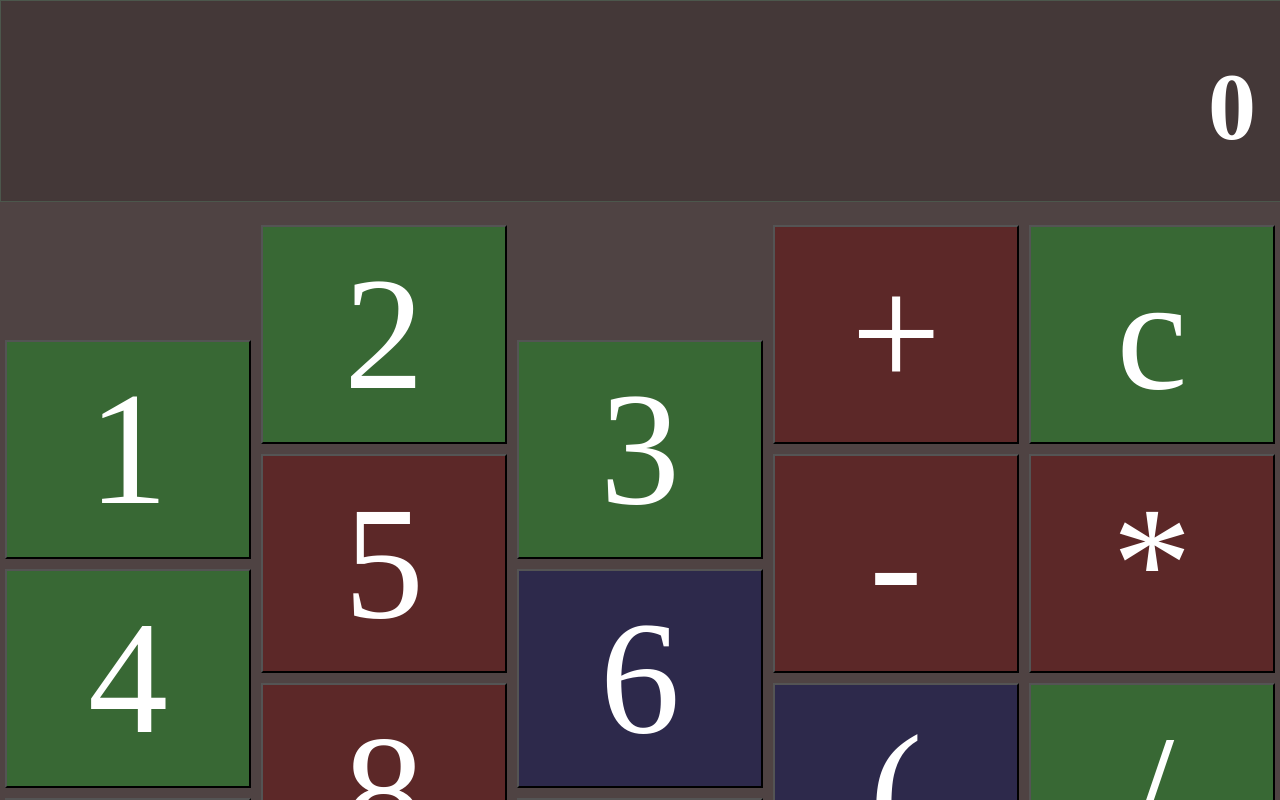
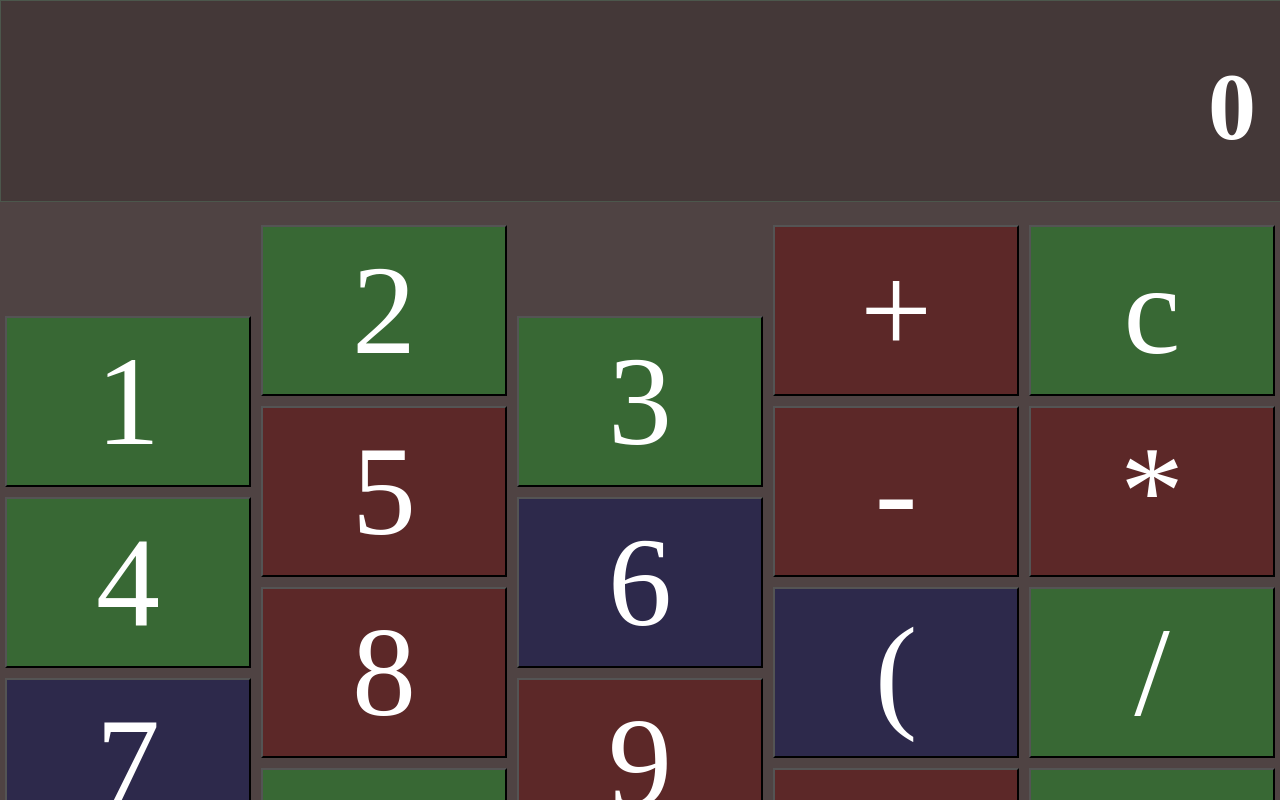
Before and after one commit to Assarzz/Calc-with-svelte-2, a SvelteKit app: page / in a window 1280 px wide. Shown: the top 800 px of the page. Built offline with nearby package versions, Linux system fonts and the light colour scheme; a web font is replaced by a local one.

Commit message:
nästan klar. Äntligen har jag orkat fixa keyboard knapparna så att de har en klickanimation. clear knappen funkar igen. ändrade keyboard stylen så att hela keyboardet får plats på skärmen

```diff
--- a/src/routes/+page.svelte
+++ b/src/routes/+page.svelte
@@ -49,13 +49,16 @@
         else if (event.detail.value == "c"){
 
             let initialItem = new ArrayItem("number", "", 0)
-            const OriginalEquation = {
-                calcArray: [initialItem],
+            let initialArray = new ArrayArray(NaN, [initialItem])
+            let OriginalEquation = {
+                calcArray: initialArray,
                 calculate: calculate,
                 equationValue: 0,
                 currentWorkingItem:initialItem,
+                currentWorkingArray: initialArray,
                 updateCurrentWorkingArrayItem:updateCurrentWorkingArrayItem,
                 renewCurrentWorkingItem:renewCurrentWorkingItem,
+                turnCurrentWorkingItemToArrayArray:turnCurrentWorkingItemToArrayArray,
             };
 
             Equation = {...Equation, ...OriginalEquation}
--- a/src/routes/keyboard.svelte
+++ b/src/routes/keyboard.svelte
@@ -32,11 +32,7 @@
         { value: ".", clicked: false, type: "operator"},
 
     ]
-    $: col1 = [...col1];
-    $: col2 = [...col2];
-    $: col3 = [...col3];
-    $: col4 = [...col4];
-    $: col5 = [...col5];
+
 
     const keyboard = [...col1, ...col2, ...col3, ...col4, ...col5];
 
@@ -49,15 +45,47 @@
 
     function click(col, index) {
 
-    col[index].clicked = true;
-    //col1[index].clicked = true;
+        switch (col) {
+            case col1:
+                col1[index].clicked = true
+                break
+            case col2:
+                col2[index].clicked = true
+                break
+            case col3:
+                col3[index].clicked = true
+                break
+            case col4:
+                col4[index].clicked = true
+                break
+            case col5:
+                col5[index].clicked = true
+                break
+            default:
+                break;
+        }
 
-    col = [...col];
     setTimeout(() => {
-        col[index].clicked = false;
-        //col1[index].clicked = false;
+        switch (col) {
+            case col1:
+                col1[index].clicked = false
+                break
+            case col2:
+                col2[index].clicked = false
+                break
+            case col3:
+                col3[index].clicked = false
+                break
+            case col4:
+                col4[index].clicked = false
+                break
+            case col5:
+                col5[index].clicked = false
+                break
+            default:
+                break;
+        }
 
-        col = [...col];
     }, 500);
 
     dispatch("buttonclick", col[index]);
@@ -122,11 +150,11 @@
                 width: auto;
                 height: auto;
                 margin: 5px;
-                padding: 15px;
+                padding: 10px;
                 margin-left: 5px;
                 margin-right: 5px;
                 color: white;
-                font-size: 10rem;
+                font-size: 8rem;
                 display: flex;
                 justify-content: center;
                 font-family: "calcFont";
```
